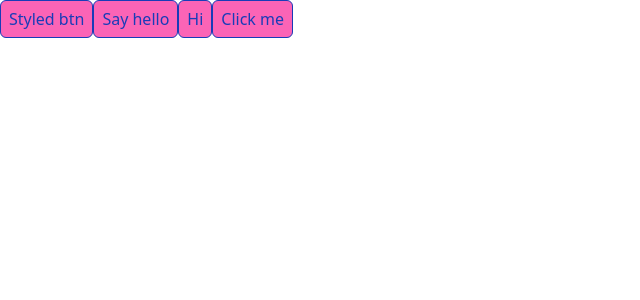
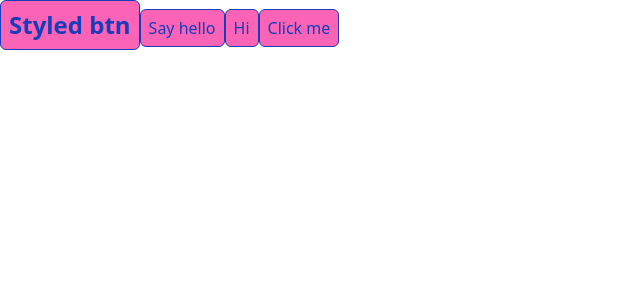
Before and after one commit to codersjj/react19-full-course, a React (Vite) app: page / in a window 1280 px wide. Shown: the top 300 px of the page, without its empty margins (0-640 px from the left). Built offline with nearby package versions, Linux system fonts and the light colour scheme.

Commit message:
feat: add style

```diff
--- a/src/App.tsx
+++ b/src/App.tsx
@@ -17,7 +17,10 @@ const Button = (props: ButtonProps) => {
 function App() {
   return (
     <div>
-      <button className="border rounded-md px-2 py-1.5 text-blue-800 bg-pink-400 cursor-pointer">
+      <button
+        className="border rounded-md px-2 py-1.5 text-blue-800 bg-pink-400 cursor-pointer"
+        style={{ fontSize: "24px", fontWeight: "bold" }}
+      >
         Styled btn
       </button>
 
```
